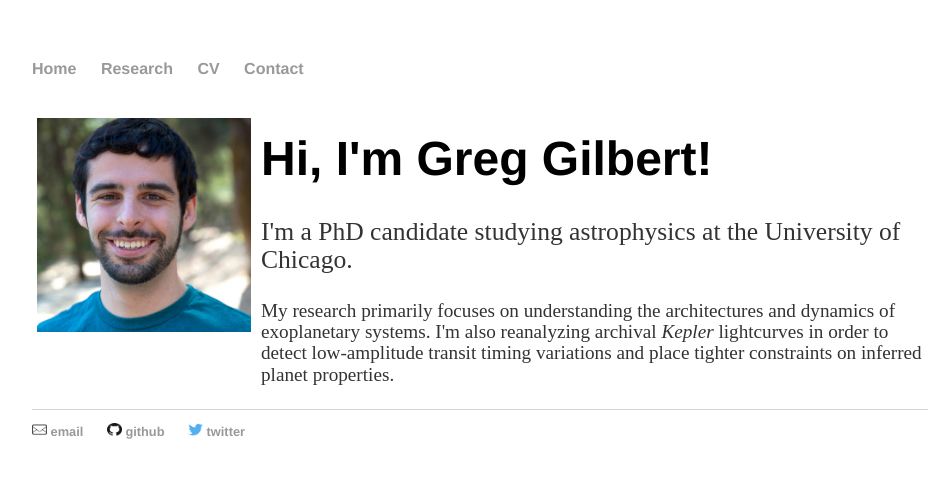
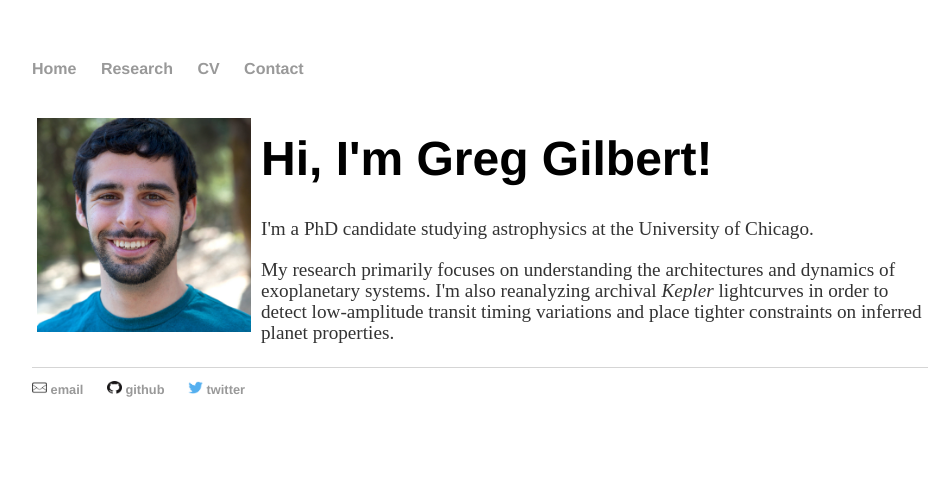
Before and after one commit to gjgilbert/gjgilbert.github.io, a Jekyll site: the page built from index.html, in a window 1280 px wide. Shown: the top 478 px of the page, without its empty margins (160-1112 px from the left). Built offline with Jekyll 4.4.1, drawn with Linux system fonts in a browser that asks for light colours.

Commit message:
Update index.html

```diff
--- a/index.html
+++ b/index.html
@@ -44,8 +44,8 @@
 	  </div>
 	  <div class="column right">
 	    <h1>Hi, I'm Greg Gilbert!</h1>
-	    <p style="font-size:1.6em">I'm a PhD candidate studying astrophysics at the University of Chicago.</p>
-	    <p>My research primarily focuses on understanding the architectures and dynamics of exoplanetary systems. I'm also reanalyzing archival <em>Kepler</em> lightcurves in order to detect low-amplitude transit timing variations and place tighter constraints on inferred planet properties.</p>
+	    <p>I'm a PhD candidate studying astrophysics at the University of Chicago.</p>
+	    <p style="font-size:1.2em">My research primarily focuses on understanding the architectures and dynamics of exoplanetary systems. I'm also reanalyzing archival <em>Kepler</em> lightcurves in order to detect low-amplitude transit timing variations and place tighter constraints on inferred planet properties.</p>
 	  </div>
 	</div>
 </body>
```
